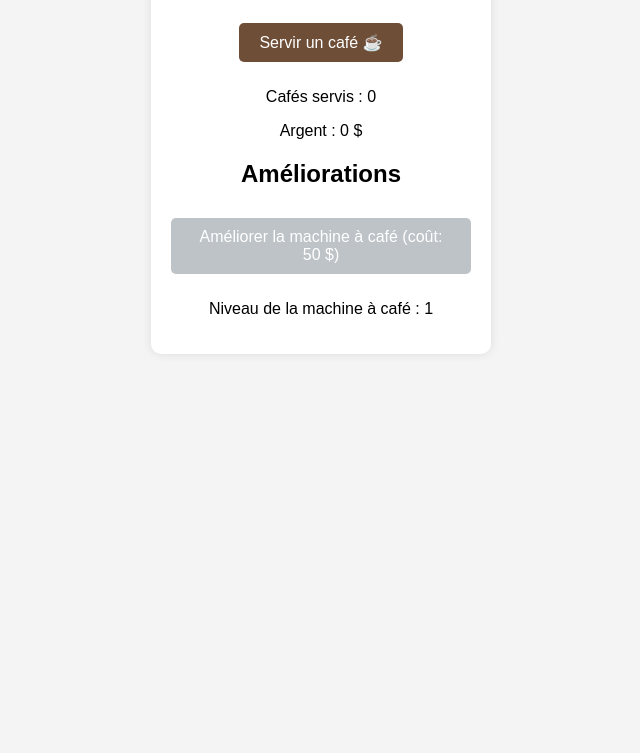
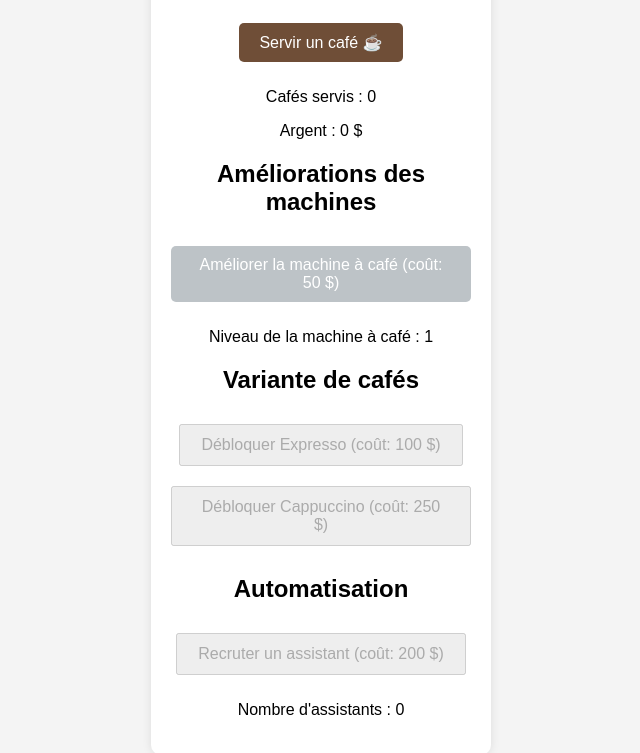
Before and after one commit to Lep3re/Caf-Express, a plain HTML site: page index.html in a window 1280 px wide. Shown: the part 179-932 px from the top of the page, without its empty margins (319-959 px from the left). Before the commit the page ends 800 px from the top, so only its background shows below. Drawn offline with Linux system fonts and the light colour scheme.

Commit message:
Update index.html

```diff
--- a/index.html
+++ b/index.html
@@ -14,9 +14,17 @@
         <p>Cafés servis : <span id="coffee-count">0</span></p>
         <p>Argent : <span id="money-count">0</span> $</p>
 
-        <h2>Améliorations</h2>
+        <h2>Améliorations des machines</h2>
         <button id="upgrade-btn" disabled>Améliorer la machine à café (coût: 50 $)</button>
         <p>Niveau de la machine à café : <span id="upgrade-level">1</span></p>
+
+        <h2>Variante de cafés</h2>
+        <button id="espresso-btn" disabled>Débloquer Expresso (coût: 100 $)</button>
+        <button id="cappuccino-btn" disabled>Débloquer Cappuccino (coût: 250 $)</button>
+
+        <h2>Automatisation</h2>
+        <button id="assistant-btn" disabled>Recruter un assistant (coût: 200 $)</button>
+        <p>Nombre d'assistants : <span id="assistant-count">0</span></p>
     </div>
 
     <script src="game.js"></script>
```
